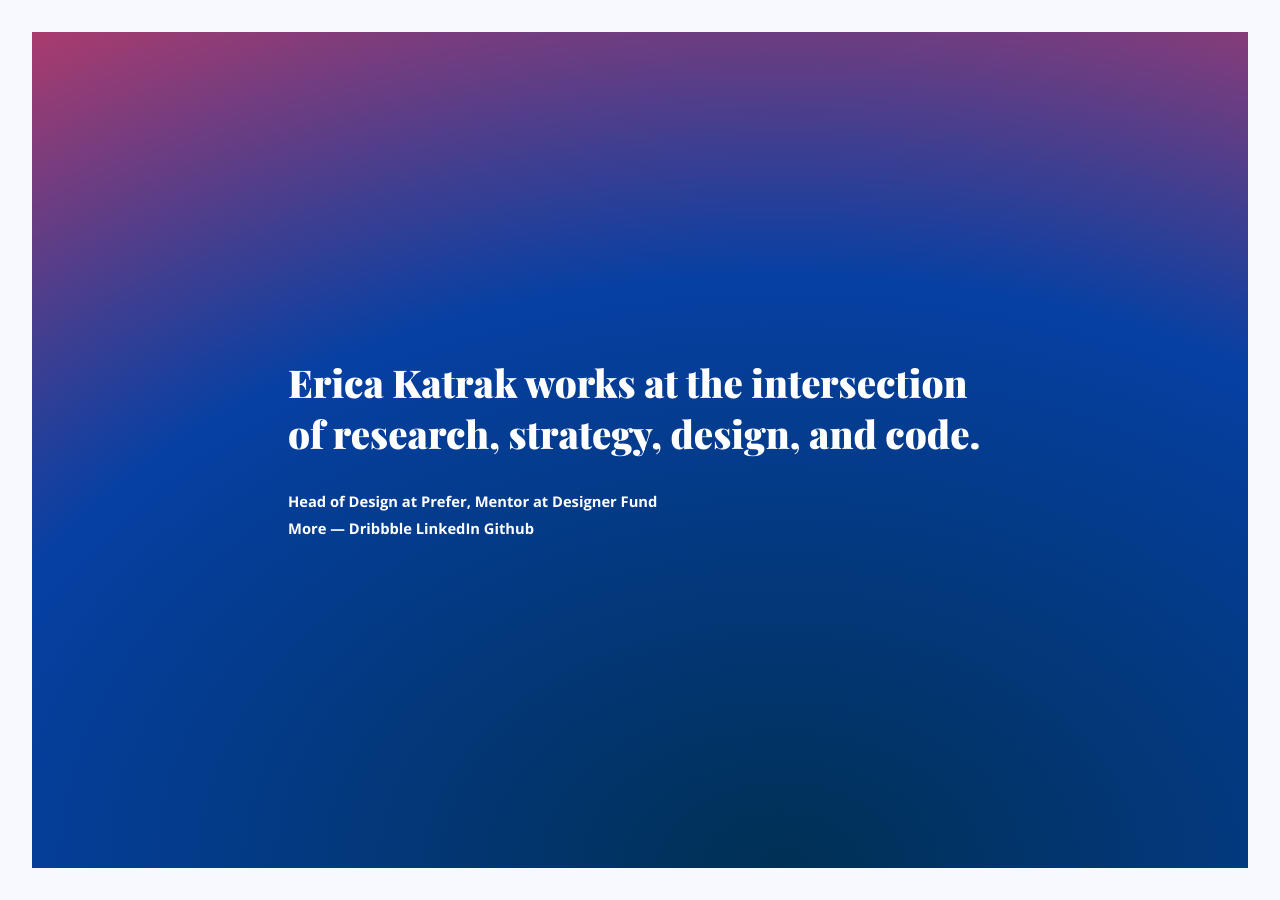
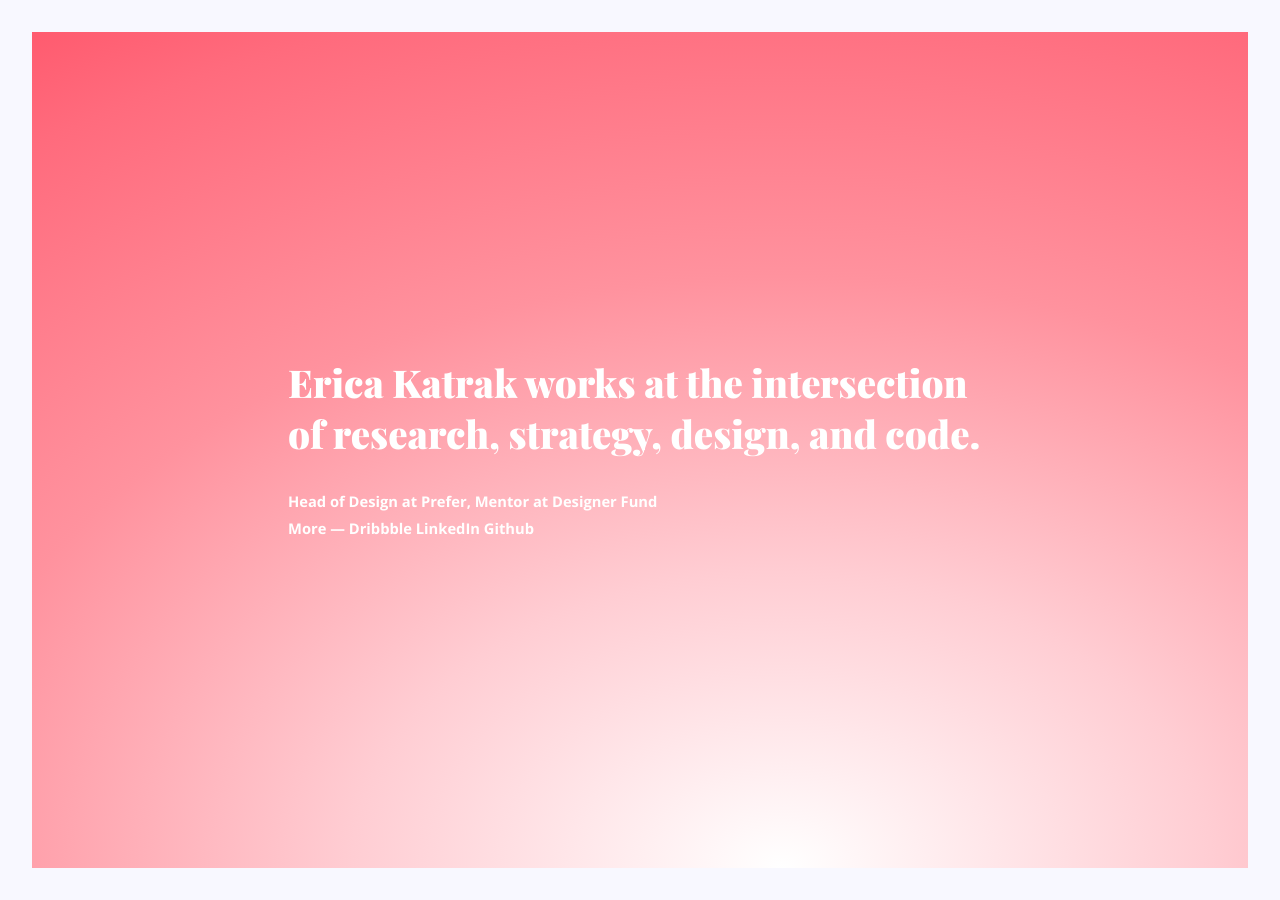
Before and after one commit to ericakatrak/ericakatrak.github.io, a Jekyll site: the page built from index.html, in a window 1280 px wide. Built offline with Jekyll 4.4.1, drawn with Linux system fonts in a browser that asks for light colours.

Commit message:
style tweak

```diff
--- a/css/style.css
+++ b/css/style.css
@@ -47,7 +47,7 @@ body:after {
 	content: "";
 
 	/* future - invert the site as more content comes into play - move this to body, set :after to #FFF */
-	background-image: radial-gradient(#003054, #0640A3, #FF3951);
+	background-image: radial-gradient(#fff, #FFCDD3, #FF929E, #FF6B7D, #FF3951);
 	background-size: 200% 200%;
 	background-position: 0 0;
 	animation: border 60s linear infinite;
@@ -80,6 +80,7 @@ h1 {
   	-webkit-background-clip: text;
 
 	background-image: radial-gradient(#003054, #0640A3, #FF3951);
+	background-image: radial-gradient(#fff, #FFCDD3, #FF929E, #FF6B7D, #FF3951);
 	background-size: 200% 200%;
 	background-position: 0 0;
 	animation: border 60s linear infinite;
```
